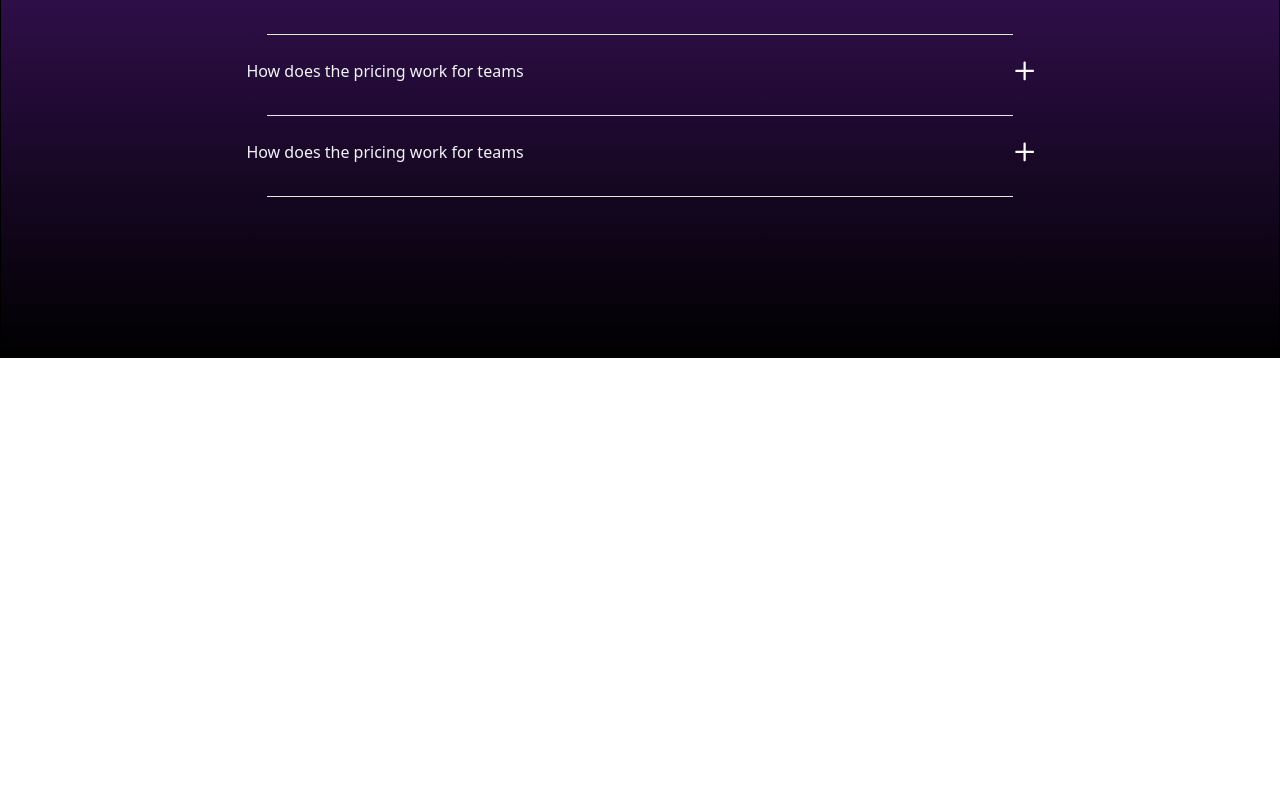
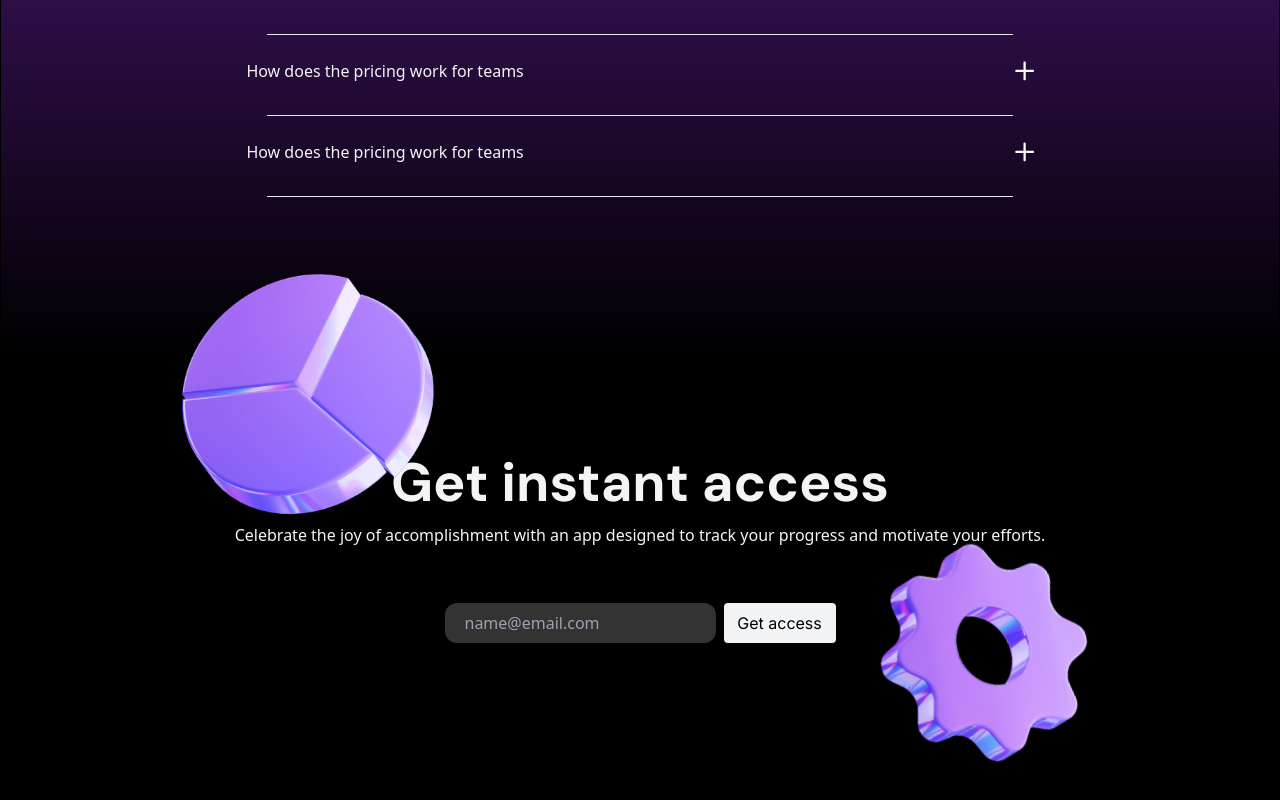
Before and after one commit to Shaileshkale17/one_task_project, a React (Vite) app: page / in a window 1280 px wide. Shown: the part 3636-4436 px from the top of the page. Before the commit the page ends 3994 px from the top, so only its background shows below. Built offline with nearby package versions, Linux system fonts and the light colour scheme.

Commit message:
pushing new updata and create new page

```diff
--- a/src/App.jsx
+++ b/src/App.jsx
@@ -3,6 +3,7 @@ import Intuitive_interface from "./components/Intuitive_interface/Intuitive_inte
 import Asked from "./components/asked/Asked";
 import Card_section from "./components/card_section/card_section";
 import Logo_page from "./components/logo_page/Logo_page";
+import Message from "./components/message/Message";
 
 import Navber_2 from "./components/navber/Navber_2";
 import StackBar from "./components/stack_bar/stackBar";
@@ -19,6 +20,7 @@ function App() {
         <Intuitive_interface />
         <Asked />
       </div>
+      <Message />
     </div>
   );
 }
--- /dev/null
+++ b/src/components/message/Message.jsx
@@ -0,0 +1,33 @@
+import React from "react";
+import Button from "../Button/Button";
+import helix from "../../assets/helix2 1.svg";
+import emojistar from "../../assets/emojistar 1.svg";
+const Message = () => {
+  return (
+    <div className="h-28rem pb-20 w-full flex flex-col justify-center items-center gap-14 relative">
+      <div className="flex justify-center items-center flex-col">
+        <h1 className="font-custom text-54px font text-gray-100 font-font700">
+          Get instant access
+        </h1>
+        <p className="text-gray-100 text-center">
+          Celebrate the joy of accomplishment with an app designed to track your
+          progress and motivate your efforts.
+        </p>
+      </div>
+      <form method="post" className="flex gap-2">
+        <input
+          type="email"
+          name="Email"
+          id="Email"
+          placeholder="name@email.com"
+          className="py-2 px-5 rounded-xl bg-bginputColor w-55"
+        />
+        <Button title="Get access" />
+      </form>
+      <img src={helix} className="absolute top-40 right-40" />
+      <img src={emojistar} className="absolute -top-24 left-44" />
+    </div>
+  );
+};
+
+export default Message;
--- a/tailwind.config.js
+++ b/tailwind.config.js
@@ -26,9 +26,13 @@ export default {
       },
       backgroundColor: {
         bgNewColor: " rgba(13, 13, 13, 1)",
+        bginputColor: " rgba(255, 255, 255, 0.2)",
       },
       margin: {
         "21%": "0 21%",
+      },
+      height: {
+        "28rem": "28rem",
       },
     },
   },
```
Also changed, not shown: src/assets/emojistar 1.svg (added), src/assets/helix2 1.svg (added).
